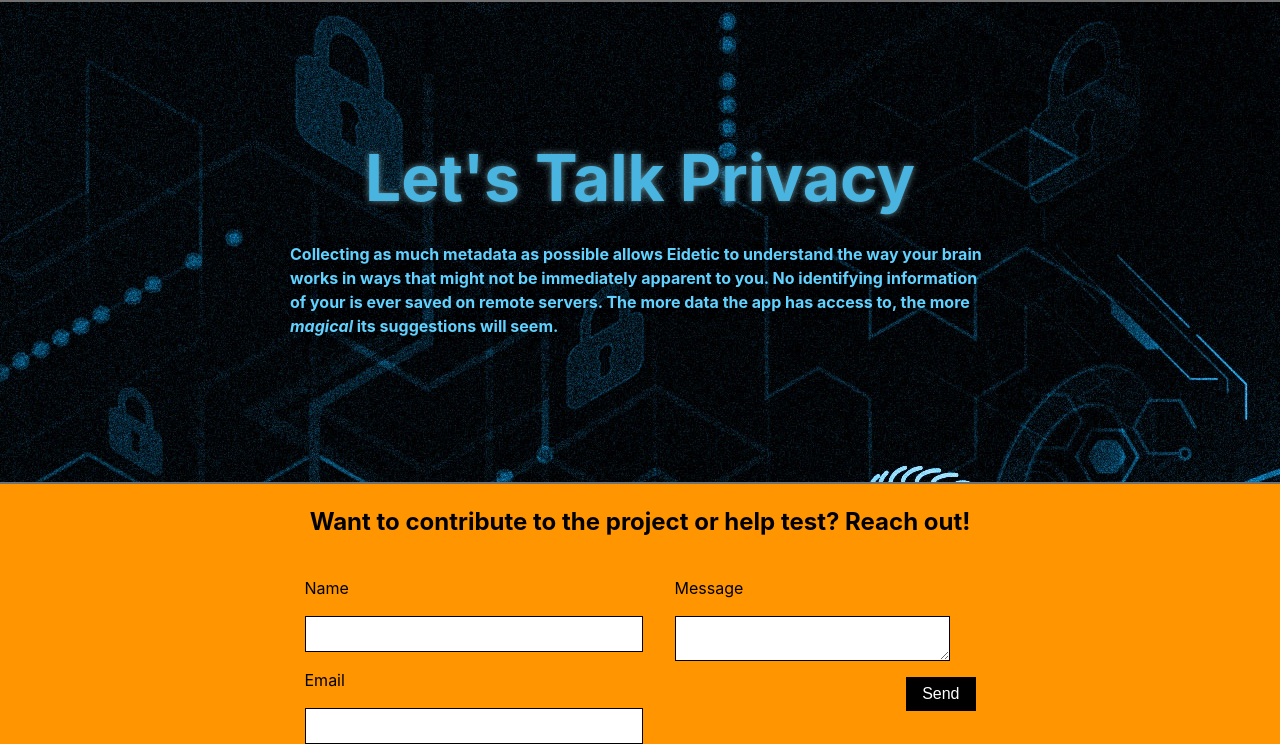
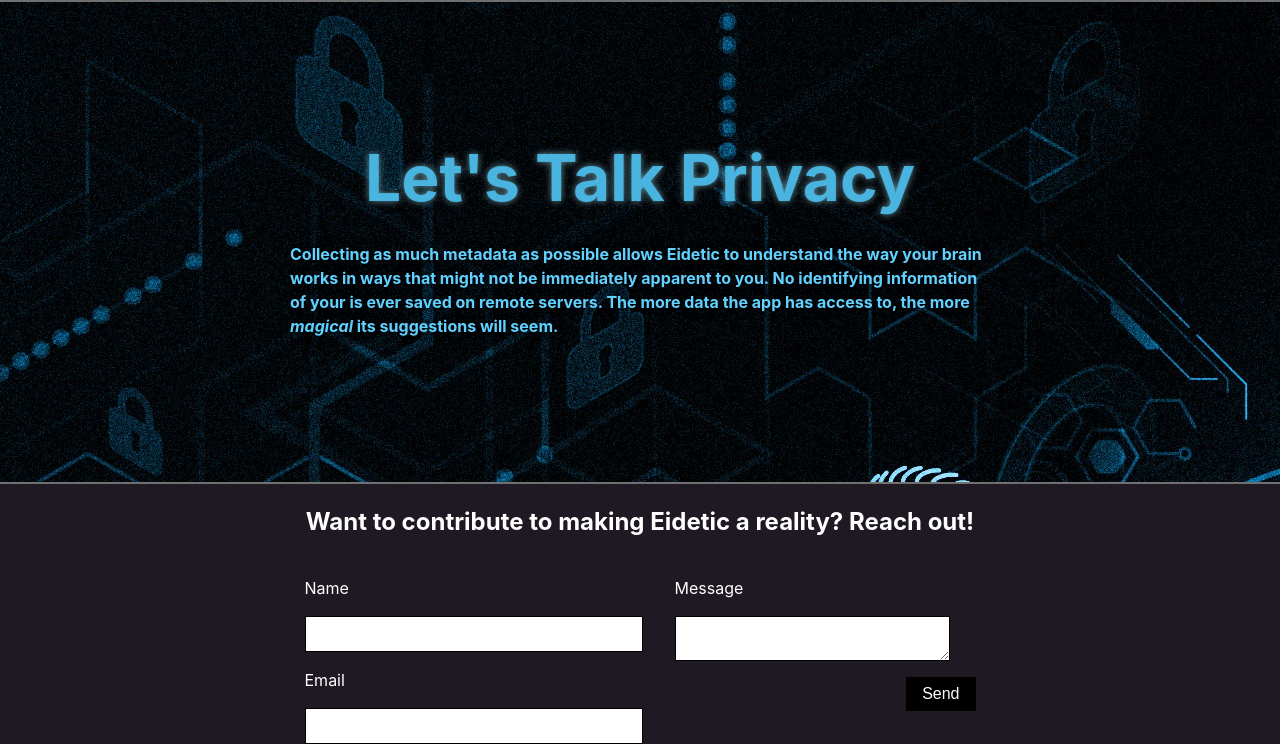
Before and after one commit to Hydrochlorick/intensive-website, a plain HTML site: page index.html in a window 1280 px wide. Shown: the part 1208-1952 px from the top of the page. Drawn offline with Linux system fonts and the light colour scheme.

Commit message:
Might have forgotten to save before that last commit.

```diff
--- a/index.html
+++ b/index.html
@@ -63,7 +63,7 @@
 			</section>
 
 			<footer id="contact">
-				<h2>Want to contribute to the project or help test? Reach out!</h2>
+				<h2>Want to contribute to making Eidetic a reality? Reach out!</h2>
 				<form>
 					<div>
 						<label>
--- a/style.css
+++ b/style.css
@@ -157,9 +157,11 @@ nav ul a:hover {
 }
 
 
+
 #privacy {
     background-image: url(images/privacy.jpg);
     /* background-size: cover; */
+    /* I can't figure out styling this shit. I give up */
     display: flex;
     justify-content: center;
     align-items: center;
@@ -186,11 +188,12 @@ nav ul a:hover {
 
 
 #contact {
-    background-color: #FF9500;
+    background-color: #1e1922;
     display: flex;
     flex-direction: column;
     justify-content: center;
     align-items: center;
+    color: #fff;
 }
 
 #contact > form {
```
